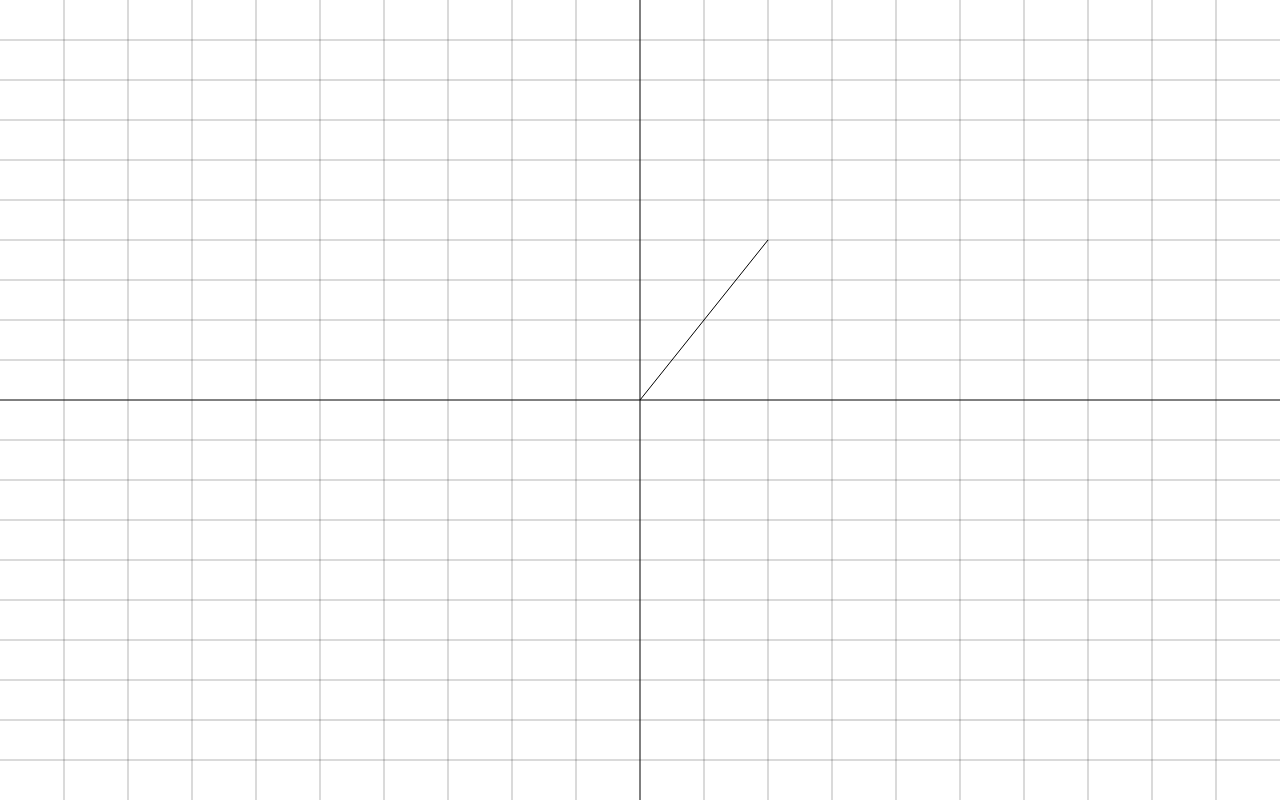
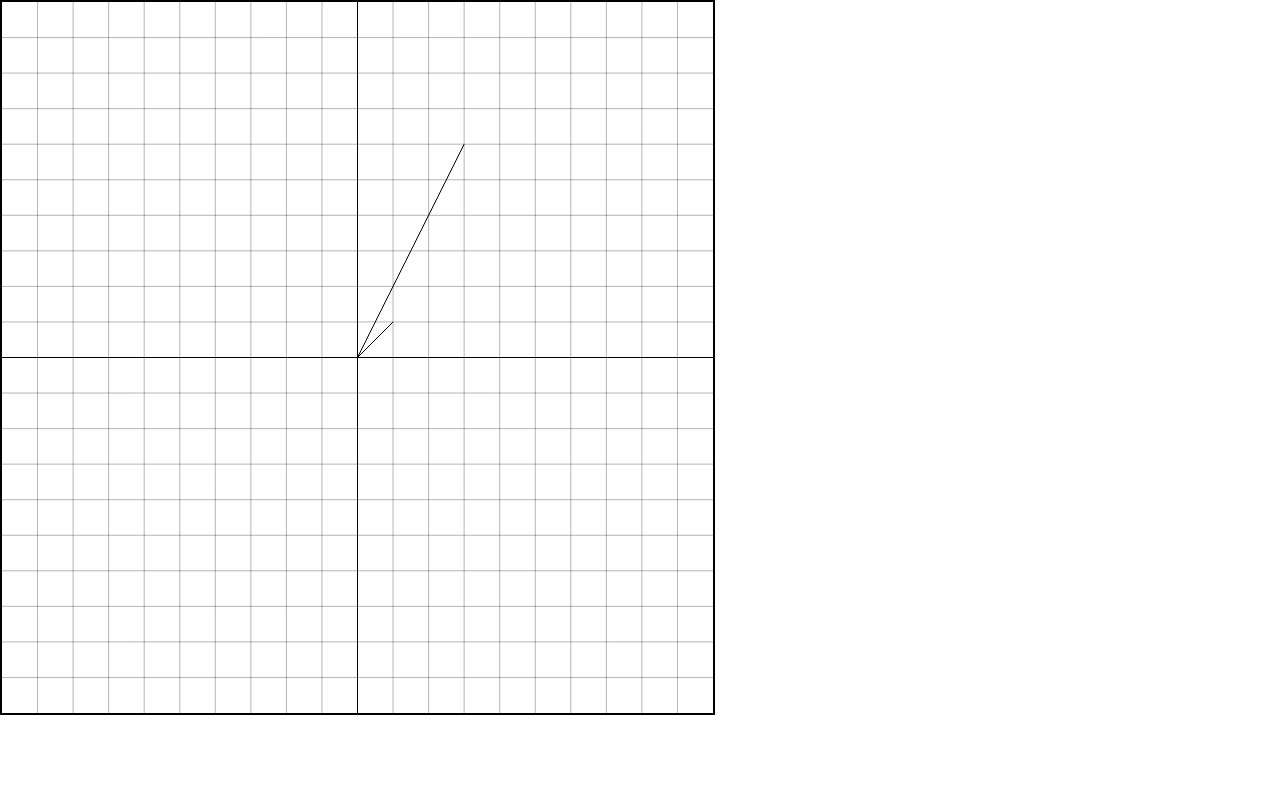
Before and after one commit to sammteoh/linear-algebra, a website: page index.html in a window 1280 px wide. Drawn offline with Linux system fonts and the light colour scheme.

Commit message:
feat: vector transformation

```diff
--- a/app.js
+++ b/app.js
@@ -1,8 +1,8 @@
 const canvas = document.getElementById('canvas');
 const ctx = canvas.getContext('2d');
 
-const HEIGHT = window.innerHeight;
-const WIDTH = window.innerWidth;
+const WIDTH = window.innerWidth * (5 / 9);
+const HEIGHT = WIDTH;
 
 canvas.width = WIDTH;
 canvas.height = HEIGHT;
@@ -28,11 +28,23 @@ drawLine(-width / 2, 0, width / 2, 0);
 drawYGrid(intervals);
 drawXGrid(intervals);
 
-drawVector(2, 4);
+let A = Matrix.create([
+    [1],
+    [1]
+])
 
-function drawVector(endX, endY, startX=0, startY=0) {
-    drawLine(startX, startY, endX * intervalX, endY * intervalY);
-}
+drawVector(A.data);
+
+let T = Matrix.create([
+    [-1, 4],
+    [1, 5]
+])
+
+drawVector(T.multiply(A));
+
+function drawVector(vector, startX=0, startY=0) {
+    drawLine(startX, startY, vector[0][0] * intervalX, vector[1][0] * intervalY);
+};
 
 // ---------- SET UP ----------
 
--- a/index.html
+++ b/index.html
@@ -9,7 +9,9 @@
     <body>
         <canvas id='canvas'></canvas>
 
+        <div></div>
 
+        <script src="math.js"></script>
         <script src="app.js"></script>
     </body>
 
--- a/math.js
+++ b/math.js
@@ -47,20 +47,6 @@ class Matrix {
                 sum = 0;
             }
         };
-        return product;
+        return product.data;
     }
 }
-
-let A = Matrix.create([
-    [1, 2],
-    [3, 4]
-])
-
-let B = Matrix.create([
-    [2, 3],
-    [4, 5]
-])
-
-let C = B.multiply(A);
-
-console.log(C.data);
--- /dev/null
+++ b/package.json
@@ -0,0 +1,5 @@
+{
+  "dependencies": {
+    "katex": "^0.19.0"
+  }
+}
--- a/style.css
+++ b/style.css
@@ -4,5 +4,5 @@
 }
 
 #canvas {
-
+    border: 2px solid black;
 }
```
Also changed, not shown: 1 other file.
